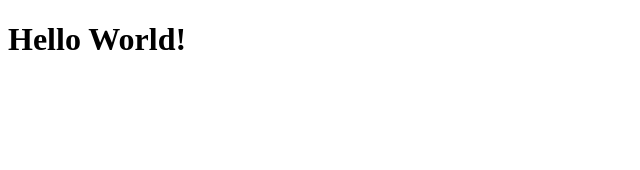
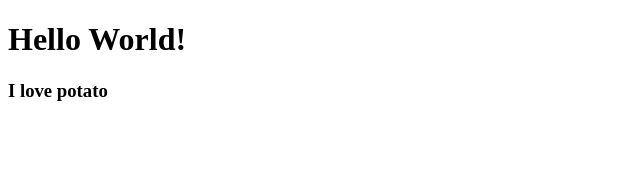
Before and after one commit to qoxogus/React-movie-service, a React (Create React App) app: page / in a window 1280 px wide. Shown: the top 170 px of the page, without its empty margins (0-640 px from the left). Built offline with nearby package versions, Linux system fonts and the light colour scheme.

Commit message:
[ADD] create react components

```diff
--- a/src/App.js
+++ b/src/App.js
@@ -1,9 +1,11 @@
 import React from 'react';
+import Potato from './Potato';
 
 function App() {
   return (
     <div>
       <h1>Hello World!</h1>
+      <Potato />
     </div>
   );
 }
--- /dev/null
+++ b/src/Potato.js
@@ -0,0 +1,7 @@
+import React from "react";
+
+function Potato() {
+    return <h3>I love potato</h3>
+}
+
+export default Potato;
```
